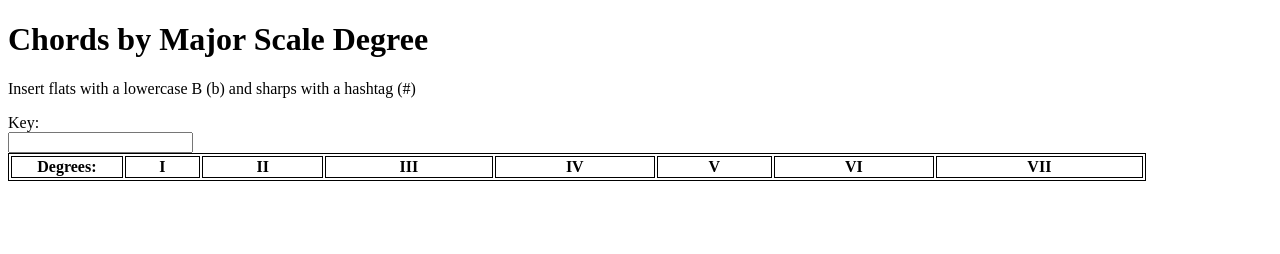
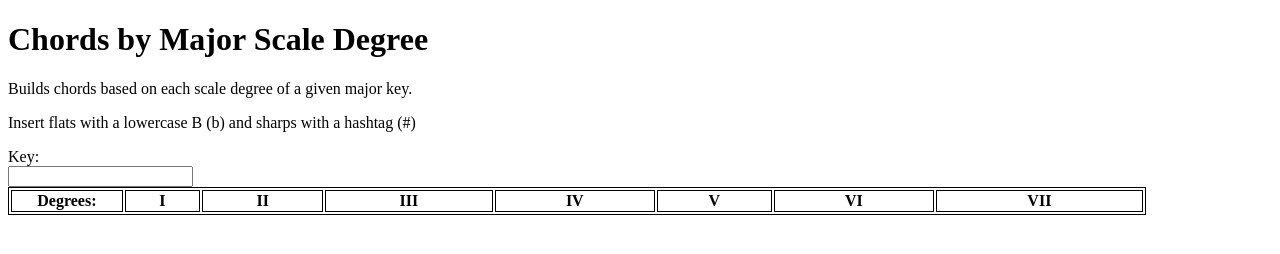
Before and after one commit to mob205/chordbuilder, a plain HTML site: page index.html in a window 1280 px wide. Drawn offline with Linux system fonts and the light colour scheme.

Commit message:
Edit page text

```diff
--- a/index.html
+++ b/index.html
@@ -7,6 +7,7 @@
     </head>
     <body>
         <h1 id="header">Chords by Major Scale Degree</h1>
+        <p>Builds chords based on each scale degree of a given major key.</p>
         <p>Insert flats with a lowercase B (b) and sharps with a hashtag (#)</p>
         <label for="key">Key: </label><br>
         <input type="text" id="keyInput" name="keyInput" maxlength="2" onchange="onType()">
```
